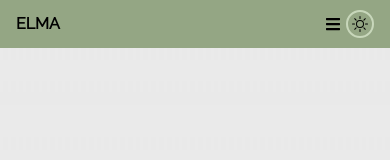
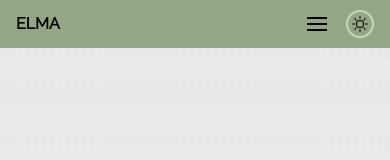
Before and after one commit to osemenets21/Employee-List-Management-Application, a React (Create React App) app: page / in a window 390 px wide. Shown: the top 160 px of the page. Built offline with nearby package versions, Linux system fonts and the light colour scheme; data requests are answered from the project's data file.

Commit message:
correct mobile menu

```diff
--- a/package.json
+++ b/package.json
@@ -11,6 +11,7 @@
     "@types/react": "^18.2.33",
     "@types/react-bootstrap": "^0.32.34",
     "@types/react-dom": "^18.2.14",
+    "hamburger-react": "^2.5.0",
     "json-server": "^0.17.4",
     "react": "^18.2.0",
     "react-bootstrap": "^2.9.1",
--- a/src/components/Header/Header.scss
+++ b/src/components/Header/Header.scss
@@ -91,6 +91,7 @@
 .burger-icon {
     cursor: pointer;
     margin-right: 5px;
+    font-size: 10px;
 }
 
 .menu-wrapper {
@@ -99,12 +100,13 @@
     width: 164px;
     height: 170px;
     top: 14px;
-    right: 45px;
+    right: 83px;
     z-index: 5;
     display: flex;
     justify-content: center;
     align-items: center;
     border-radius: 5px;
+    border: 2px solid white;
 
     ul {
         display: flex;
@@ -112,19 +114,15 @@
         align-items: center;
         justify-content: center;
         margin: 0;
-        /* Забрати зовнішній відступ у списку */
         padding: 0;
-        /* Забрати внутрішній відступ у списку */
 
         li {
             display: flex;
             justify-content: center;
             list-style: none;
-            /* Забрати маркери списку */
             text-align: center;
-            /* Вирівняти текст по центру */
             margin-bottom: 10px;
-            /* Внутрішній відступ між елементами списку */
+            margin-right: 0px;
         }
     }
 }
@@ -132,17 +130,14 @@
 .header-nav-menu {
     display: flex;
     flex-direction: row;
-    /* За замовчуванням: горизонтально */
 
     &.vertical {
         flex-direction: column;
-        /* Показувати вертикально на невеликих екранах */
     }
 }
 
 @media (max-width: 768px) {
     .header-nav-menu.horizontal {
         display: none;
-        /* Сховати горизонтальне меню на невеликих екранах */
     }
 }
--- a/src/components/Header/Header.tsx
+++ b/src/components/Header/Header.tsx
@@ -1,14 +1,15 @@
 import React, { useEffect, useState } from "react";
 import "./Header.scss";
 import { Link } from "react-router-dom";
-import { FaBars } from "react-icons/fa";
 import { BsMoon, BsSun } from "react-icons/bs";
+import Hamburger from "hamburger-react";
 
 export const Header = () => {
   const [isMobile, setIsMobile] = useState(false);
   const [theme, setTheme] = useState("light");
   const [darkMode, setDarkMode] = useState(false);
   const [showMenu, setShowMenu] = useState(false);
+  const [isOpen, setOpen] = useState(false);
 
   useEffect(() => {
     const handleResize = () => {
@@ -59,13 +60,12 @@ export const Header = () => {
       <nav className="header-nav">
         {isMobile ? (
           <>
-            <FaBars
-              className="burger-icon dark:text-white"
-              onClick={toggleMenu}
-            />
+            <div className="burger-icon dark:text-white" onClick={toggleMenu}>
+              <Hamburger size={20} toggled={isOpen} toggle={setOpen}/>
+            </div>
             {showMenu && (
-              <div className="menu-wrapper">
-                <ul className={`header-nav-menu vertical`}>
+              <div className="menu-wrapper dark:bg-slate-700">
+                <ul className={`header-nav-menu vertical `}>
                   <li>
                     <Link className="workers-link" to="/workers-list">
                       <span className="dark:text-white">Workers</span>
```
Also changed, not shown: 1 other file (tests, documents, lock files or other folders).
